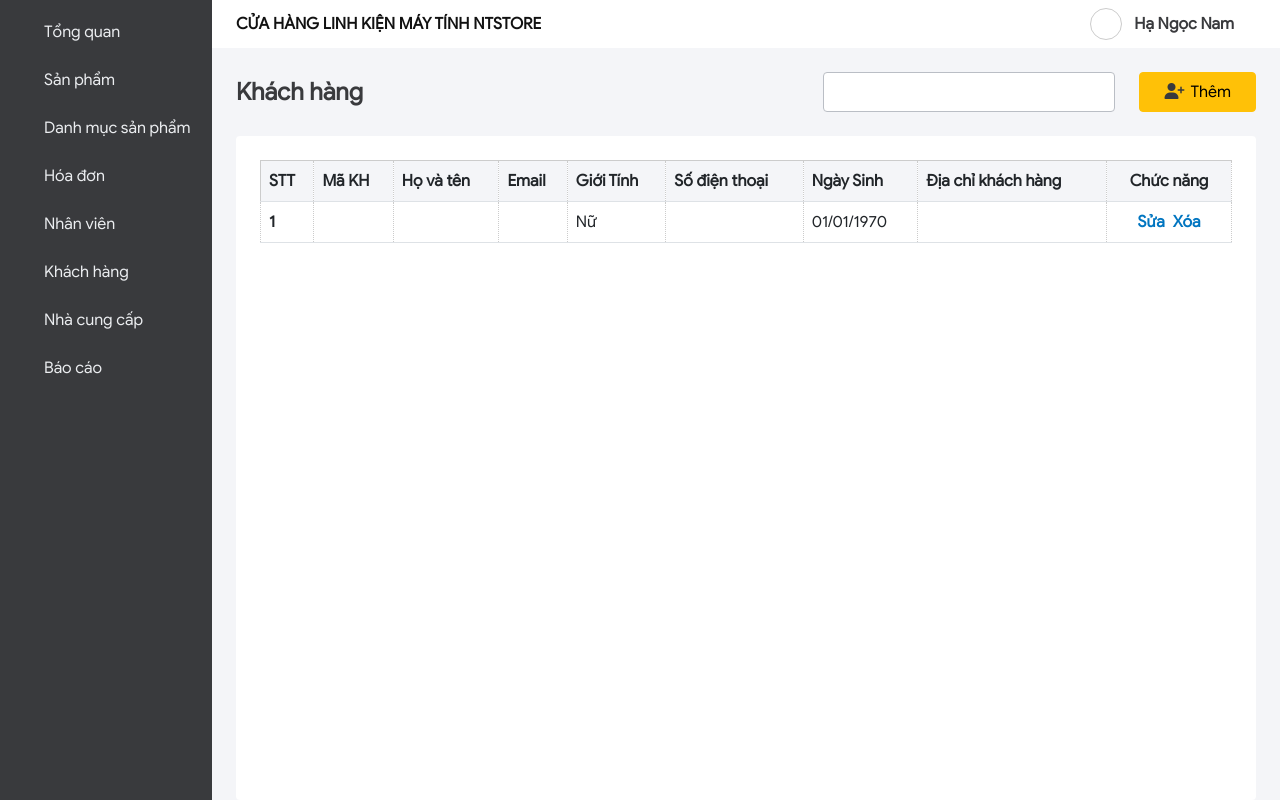
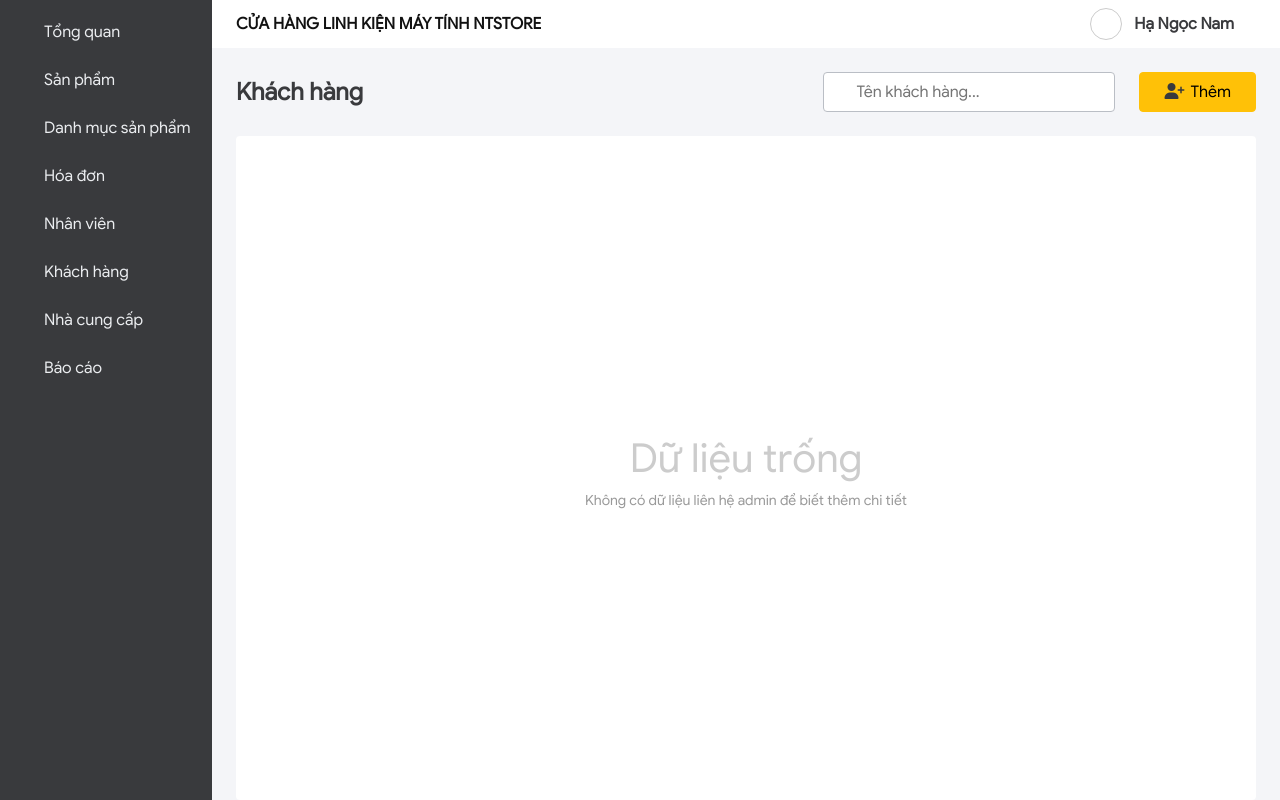
Before and after one commit to nguyentam2001/PHP, a PHP site: page /customer.php?search=1 in a window 1280 px wide. Run offline with PHP 8.4, Linux system fonts and the light colour scheme; tables that the repository leaves empty or names only in its code hold one stand-in row (values such as "Sample post"); data that the repository does not hold is empty; some libraries are stand-ins or nearby versions; grey boxes are pictures that could not be loaded.

Commit message:
update search

```diff
--- a/page/customer.php
+++ b/page/customer.php
@@ -26,8 +26,10 @@
       </div>
       <div class="right flex-center">
         <div class="search m-r-24">
-          <div class="icon-search icon-24"></div>
-          <input type="text" class="input-search" name="" id="">
+          <form action="customer.php" method="GET">
+             <button class="icon-search icon-24" type="submit"></button>
+            <input type="text" class="input-search" name="search" id="searchText" placeholder="Tên khách hàng...">
+          </form>
         </div>
         <div class="t-btn-wrapper">
           <button type="button" id="addCustomer" class="btn btn-warning"> <i class="fa-solid fa-user-plus"></i>Thêm</button>
@@ -35,6 +37,19 @@
       </div>
     </div>
     <div class="table-wraper p-l-24 p-r-24 ">
+          <?php
+          $search = $_GET['search'];
+          require '../utilities/check-error.php';
+          require '../database/connect_db.php';
+          require_once "../utilities/gender.php";
+          $db = new Database();
+          $db->connect_db(); //kết nối database
+          $query = "SELECT * from customer WHERE '$search' IS NOT NULL AND CustomerName  LIKE CONCAT ('%$search%') OR '$search' IS NULL";
+          $data = $db->getData($query);
+          $db->close_db();
+          //bind dữ liệu ra bảng
+          if (count($data) > 0) {
+            echo'
             <table id="CustomerTable" class="table table-hover">
             <thead>
               <tr>
@@ -50,17 +65,8 @@
               </tr>
             </thead>
             <tbody>
-          <?php
-          require '../utilities/check-error.php';
-          require '../database/connect_db.php';
-          require_once "../utilities/gender.php";
-          $db = new Database();
-          $db->connect_db(); //kết nối database
-          $query = "SELECT * FROM customer";
-          $data = $db->getData($query);
-          $db->close_db();
-          //bind dữ liệu ra bảng
-          if (count($data) > 0) {
+            ';
+
             for ($i = 0; $i < count($data); $i++) {
               echo '
          <tr>
@@ -81,10 +87,20 @@
         </tr>
          ';
             }
+            echo'
+            </tbody>
+            </table>
+            ';
+          }else{
+            echo'
+            <div class="empty_state">
+              <h1 class="">Dữ liệu trống</h1>
+              <p>Không có dữ liệu liên hệ admin để biết thêm chi tiết</p>
+            </div>
+            ';
           }
           ?>
-        </tbody>
-      </table>
+
     </div>
     <div class="position-fixed bottom-0 end-0 p-3" style="z-index: 11">
       <div id="toastSuccess" class="toast" role="alert" aria-live="assertive" aria-atomic="true">
@@ -122,7 +138,6 @@
 <script src="../script/common/enum.js"></script>
 <script src="../script/common/common.js"></script>
 <script type="text/javascript" src="../script/customer.js"></script>
-
 </body>
 <style>
   @import url(../style/components/input.css);
@@ -130,7 +145,7 @@
   @import url(../style/components/table.css);
   @import url(../style/components/toast.css);
   @import url(../style/components/modal.css);
-
+  @import url(../style/components/empty-state.css);
   .content {
     height: calc(100vh - var(--header));
     width: calc(100% - var(--navbar));
--- a/script/customer.js
+++ b/script/customer.js
@@ -11,7 +11,6 @@
   UrlNewCTMCode =
     "http://localhost/ntstore/function/customer/new-customer-code.php";
   UrlUpdate = "http://localhost/ntstore/function/customer/update-customer.php";
-  CustomerID = "";
   FormMode = "";
   constructor() {
     //load data
@@ -26,7 +25,6 @@
     //sửa thông tin nhân viên
     $("#CustomerTable .btn-update").click(this.showFormUpdate.bind(this));
   }
-
   showFormUpdate(sender) {
     console.log("Hello");
     let me = this;
--- /dev/null
+++ b/style/components/empty-state.css
@@ -0,0 +1,22 @@
+.empty_state {
+  position: relative;
+  width: 100%;
+  height: 100%;
+  display: flex;
+  flex-direction: column;
+  justify-content: center;
+  align-items: center;
+}
+
+.empty_state h1 {
+  margin: 8px 0px;
+  color: #ccc;
+  text-align: center;
+  font-weight: normal;
+}
+.empty_state p {
+  font-size: 14px;
+  margin: 0px;
+  color: #999;
+  text-align: center;
+}
--- a/style/components/input.css
+++ b/style/components/input.css
@@ -28,4 +28,5 @@
   background: url("../../assets/img/Sprites.64af8f61.svg") no-repeat;
   background-position: -992px -360px;
   cursor: pointer;
+  border: none;
 }
```
Lines whose indentation alone changed are shown as unchanged.
